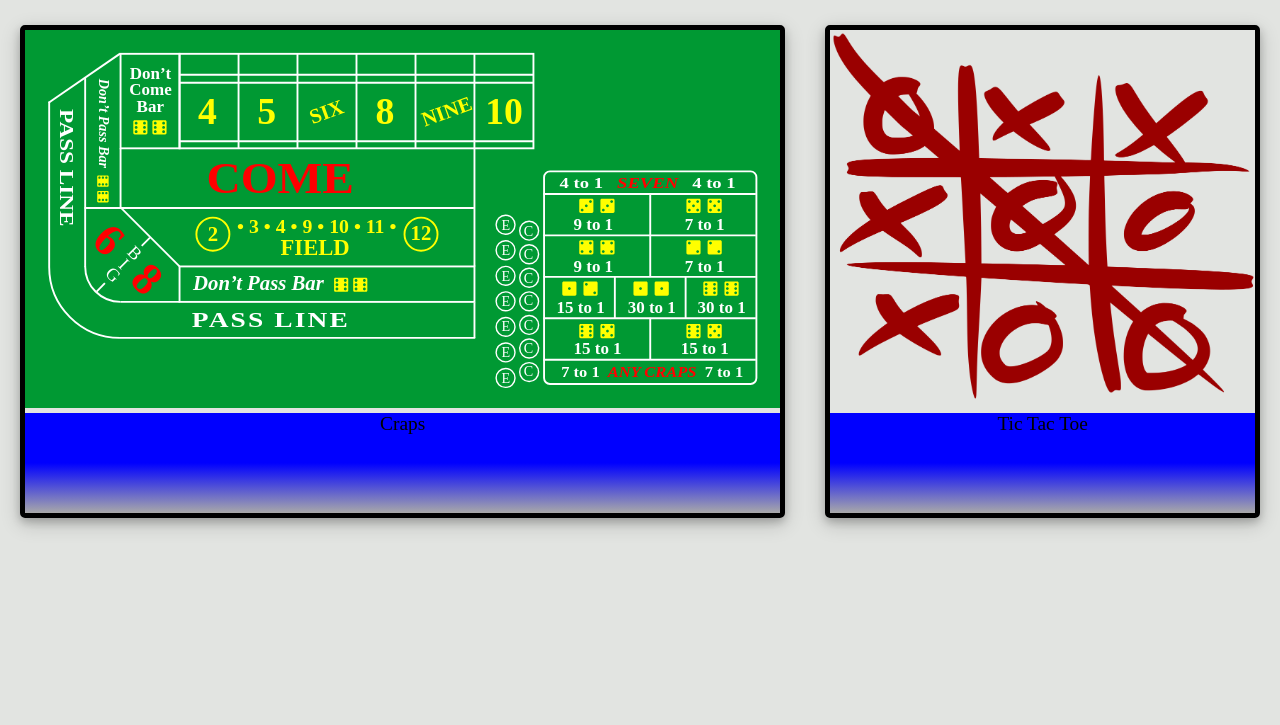
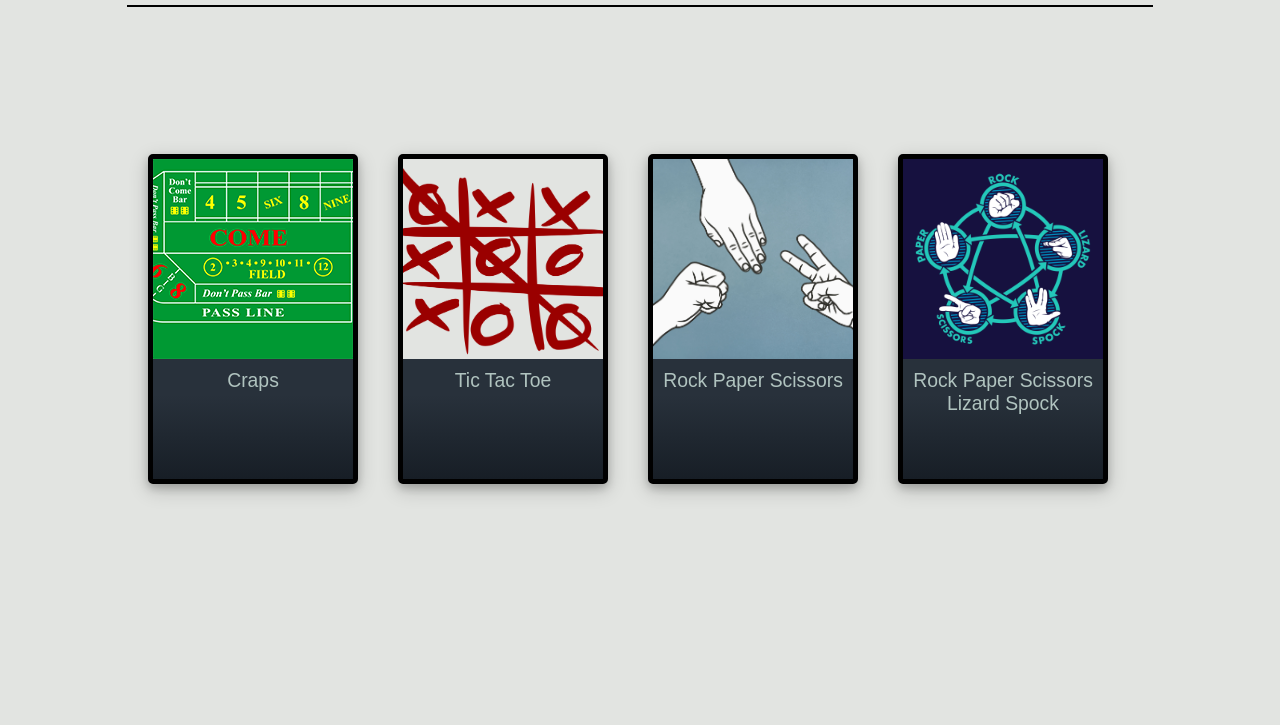
Before and after one commit to PaulHuschilt/PaulHuschilt.github.io, a plain HTML site: page index.html in a window 1280 px wide. Shown: the part 162-887 px from the top of the page. Drawn offline with Linux system fonts and the light colour scheme.

Commit message:
Added Cards to index

```diff
--- a/css/styles.css
+++ b/css/styles.css
@@ -1,6 +1,7 @@
 *{
     margin: 0px;
     font-size: 1.1rem;
+    font-family:sans-serif
 }
 ul{
     list-style-type: none;
@@ -24,6 +25,7 @@ header{
     padding: 3.5vh;
     box-shadow: 0px 2px 8px #cf963c;
     z-index: 10;
+    /* width: 100%; */
 }
 h1{
     color: #cf963c;
@@ -38,7 +40,7 @@ main{
     height: 100vh;
     display: flex;
     flex-direction: column;
-    overflow: auto;
+    /* overflow: scroll; */
 }
 h2{
     text-align: center;
@@ -53,6 +55,7 @@ form{
 
 .nav-links:hover{
     text-decoration: underline;
+    color: #cf963c;
 }
 table, th, td{
     border: 1px solid black;
@@ -99,7 +102,6 @@ footer{
     height: 20vh;
     position:absolute;
     width: 100vw;
-    bottom: 0px;
 }
 input{
     border-color: #cf963c;
@@ -154,29 +156,86 @@ input:active{
 }
 .view{
     display: flex;
+    /* justify-content: center; */
+    /* flex-wrap: wrap; */
+    overflow-x: auto;
+    margin-top: 5em;
+    margin-bottom: 5em;
+    margin-left: auto;
+    margin-right: auto;
+    width: 80%;
+    padding: 30px
+}
+.view::-webkit-scrollbar{
+    display: none;
 }
 .card{
-
     border: 5px solid black;
     border-radius: 5px;
     margin: 20px;
     box-shadow: 0 4px 8px 0 rgba(0, 0, 0, 0.2), 0 6px 20px 0 rgba(0, 0, 0, 0.19);
-    overflow: hidden;
-    white-space: nowrap;
+    /* overflow: hidden; */
+    /* white-space: nowrap; */
+    height: auto;
+    text-decoration: none;
+    transition-duration: .5s;
+    transition-timing-function: ease-out;
+    background-color:#e2e4e1;
+    margin-bottom: 2em;
+    z-index: 999;
+    overflow-y: visible;
+    max-width: 200px;
+}
+.card:hover{
+    transform: scale(1.1);
+    transition-duration: .2s;
+    transition-timing-function:ease-in-out ;
+    box-shadow: -5px 20px 10px 5px rgba(0, 0, 0, 0.2), 5px 20px 10px 5px rgba(0, 0, 0, 0.19);
+    color: #cf963c;
+
+}
+.card:active{
+    color: #cf963c;
+}
+a.card-link{
+    text-decoration: none;
+    color:#b0c3bf
 }
 img{
+    display: block;
     max-height: 400px;
-    width: 100%;
-    height: auto;
+    /* width: 100%; */
+    max-width: 20em;
+    height: 200px;
+    width: 200px;
     filter: blur();
-    object-fit: fill;
+    object-fit: cover;
+    left: 0px;
+
 }
 .footnote{
     text-align: center;
     height: 100px;
-    background-image: linear-gradient(blue 50%, darkgrey);
+    background-color: #363838;
+    padding: 10px 0;
+    /* background-image: linear-gradient(#363838 10%, #171e26); */
+    background-image: linear-gradient(#28313b 30%, #171e26);
+    text-wrap: wrap;
+    width: 100%;
 }
 form{
     display: flex;
     flex-wrap: wrap;
 }
+a{
+    text-decoration: none;
+}
+hr{
+    border: solid 1px;
+    width: 80%;
+    margin-left: auto;
+    margin-right: auto;
+}
+section{
+    width: 100%;
+}
--- a/index.html
+++ b/index.html
@@ -9,10 +9,10 @@
 </head>
 <body>
     <header>
-        <h1>Games Club</h1>
+        <a href="index.html"><h1>Games Club</h1></a>
         <nav>
             <ul>
-                <li><a href="index0.html" class="nav-links">Home</a></li>
+                <li><a href="index.html" class="nav-links">Home</a></li>
                 <li><a href="./content/craps.html" class="nav-links">Casino Craps</a></li>
                 <li><a href="./content/rockPaperScissors.html" class="nav-links">Rock Paper Scissors</a></li>
                 <li><a href="./content/rpsls.html" class="nav-links">RPSLS</a></li>
@@ -26,16 +26,32 @@
         </aside>
         <section>
             <h2>Games</h2>
+            <hr>
             <div class="view">
-            <div class="card">
-                <img src="Images/CrapsTable.svg">
+            <a href="./content/craps.html" class="card-link">
+                <div class="card">
+                <img src="Images/CrapsTable.png">
                 <div class="footnote">Craps</div>
             </div>
+            </a>
+            <a href="./content/ttt.html" class="card-link">
             <div class="card">
                 <img src="Images/Tic_tac_toe.svg.png">
                 <div class="footnote">Tic Tac Toe</div>
             </div>
-
+            </a>
+            <a href="./content/rockPaperScissors.html" class="card-link">
+            <div class="card">
+                <img src="Images/rps.jpeg">
+                <div class="footnote">Rock Paper Scissors</div>
+            </div>
+            </a>
+            <a href="./content/rpsls.html" class="card-link">
+                <div class="card">
+                    <img src="Images/rpsls.png">
+                    <div class="footnote">Rock Paper Scissors Lizard Spock</div>
+                </div>
+                </a>
             </div>
 
         </section>
```
Also changed, not shown: content/craps.html (+1 -1 lines), content/rockPaperScissors.html (+1 -1 lines), content/rpsls.html (+1 -1 lines), content/ttt.html (+1 -1 lines), Images/CrapsTable.png (added), Images/rps.jpeg (added), Images/rpsls.png (added), 1 other file.
